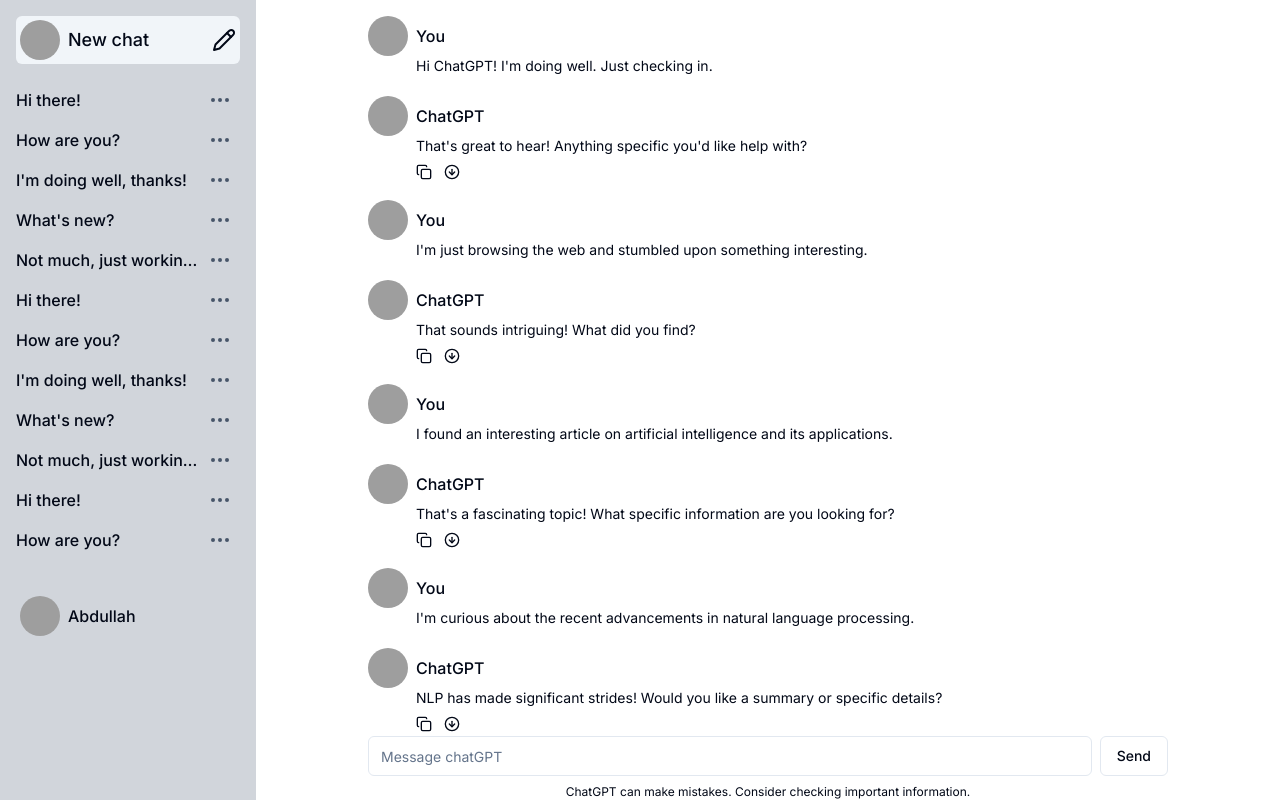
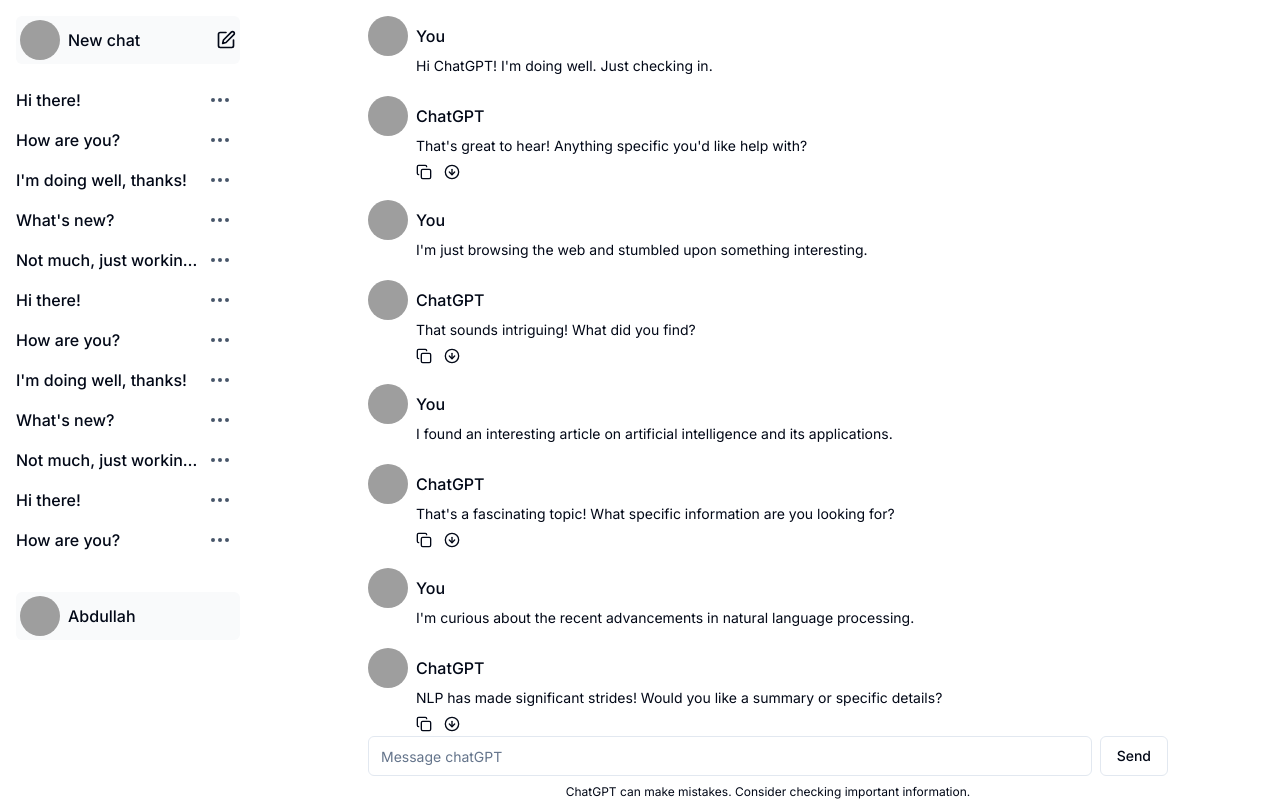
Before and after one commit to abdtriedcoding/Jarvis, a Next.js app: page / in a window 1280 px wide. Built offline with nearby package versions, Linux system fonts and the light colour scheme; grey boxes are pictures that could not be loaded.

Commit message:
fix color scheme

```diff
--- a/app/layout.tsx
+++ b/app/layout.tsx
@@ -20,7 +20,7 @@
   return (
     <html lang="en">
       <body className={`${inter.className} flex h-full`}>
-        <aside className="w-1/5 bg-gray-300 p-4">
+        <aside className="w-1/5 p-4">
           <Sidebar />
         </aside>
         <main className="w-4/5 pt-4 px-28 overflow-y-auto scrollbar-thin scrollbar-thumb-slate-500">
--- a/components/profile-dropdown.tsx
+++ b/components/profile-dropdown.tsx
@@ -10,7 +10,7 @@
   return (
     <DropdownMenu>
       <DropdownMenuTrigger className="w-full">
-        <div className="flex p-1 rounded-md space-x-2 items-center text-center hover:bg-slate-200">
+        <div className="flex p-1 rounded-md space-x-2 items-center text-center bg-gray-50 hover:bg-gray-100">
           {/* Avatar */}
           <Avatar>
             <AvatarImage src="https://github.com/shadcn.png" />
--- a/components/sidebar.tsx
+++ b/components/sidebar.tsx
@@ -1,5 +1,5 @@
 import { Avatar, AvatarFallback, AvatarImage } from "./ui/avatar";
-import { PencilIcon } from "lucide-react";
+import { PenSquareIcon } from "lucide-react";
 import Link from "next/link";
 import ChatHistoryBox from "./chat-historybox";
 import ProfileDropdown from "./profile-dropdown";
@@ -9,7 +9,7 @@
     <div className="space-y-6">
       {/* New chat button */}
       <Link href={"/"}>
-        <div className="flex justify-between items-center text-center bg-slate-100 hover:bg-slate-200 p-1 rounded-md">
+        <div className="flex justify-between items-center text-center bg-gray-50 hover:bg-gray-100 p-1 rounded-md">
           <div className="flex space-x-2 items-center text-center">
             {/* Avatar */}
             <Avatar>
@@ -17,14 +17,14 @@
               <AvatarFallback>CN</AvatarFallback>
             </Avatar>
             {/* New chat */}
-            <h3 className="text-lg font-medium">New chat</h3>
+            <h3 className="text-md font-medium">New chat</h3>
           </div>
           {/* Pencil Button */}
-          <PencilIcon />
+          <PenSquareIcon className="w-5 h-5" />
         </div>
       </Link>
       {/* Chat history */}
-      <div className="max-h-[480px] pr-2 overflow-y-auto scrollbar-thin scrollbar-thumb-slate-500">
+      <div className="max-h-[480px] pr-2 overflow-y-auto scrollbar-thin scrollbar-thumb-gray-200">
         <ChatHistoryBox />
       </div>
       {/* Profile dropdown */}
```
